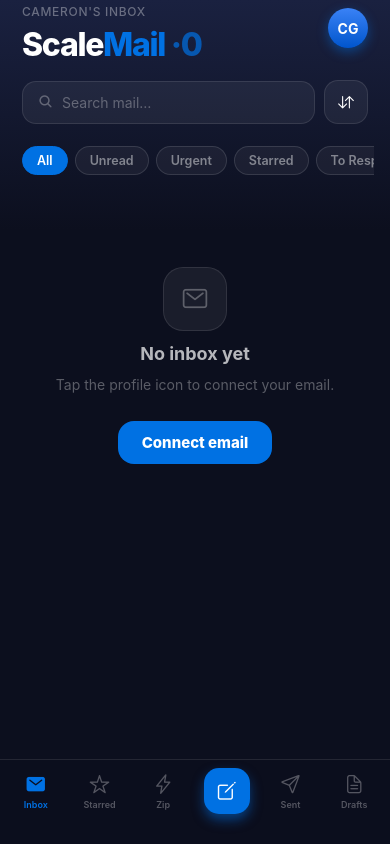
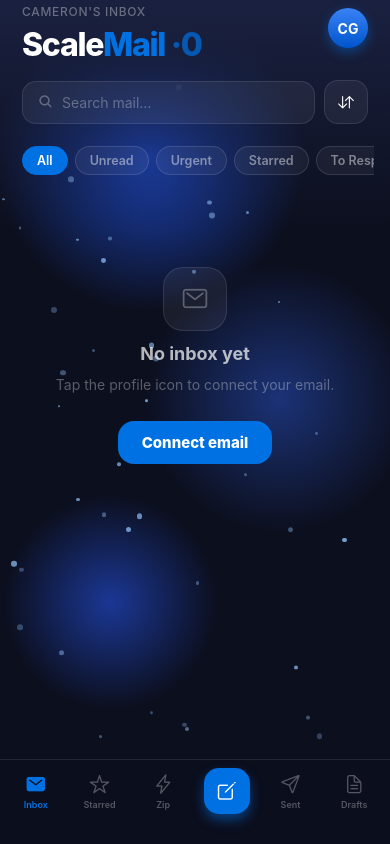
Before and after one commit to cameron-scale/fyxer-email-assistant, a React Native app: screen / in a window 390 px wide. Built offline with nearby package versions, Linux system fonts and the light colour scheme; what expo-web-browser would draw is missing.

Commit message:
Stage 1: animated aurora background with per-folder/email palettes

```diff
--- a/App.js
+++ b/App.js
@@ -1,11 +1,12 @@
 // App.js — entry point. Sets up the shared store, a tiny screen navigator, the
 // ScaleMail bottom tab bar, and the slide-up Compose / Profile sheets.
 
-import React, { useState, useCallback } from 'react';
+import React, { useState, useCallback, useEffect } from 'react';
 import { StatusBar } from 'expo-status-bar';
 import { View, StyleSheet } from 'react-native';
 import { colors } from './src/theme';
 import { StoreProvider, useStore } from './src/store';
+import AuroraBackground from './src/components/AuroraBackground';
 import InboxScreen from './src/screens/InboxScreen';
 import TriageScreen from './src/screens/TriageScreen';
 import DetailScreen from './src/screens/DetailScreen';
@@ -40,8 +41,11 @@ const SCREENS = {
 const TAB_SCREENS = ['Inbox', 'Starred', 'Sent', 'Drafts'];
 const DARK_SCREENS = ['Inbox', 'Starred', 'Triage', 'Sent', 'Drafts'];
 
+// Which aurora palette a top-level screen uses (Detail sets its own per-email).
+const SCREEN_PALETTE = { Starred: 'starred', Sent: 'sent', Drafts: 'drafts' };
+
 function AppShell() {
-  const { emails } = useStore();
+  const { emails, setPalette } = useStore();
   const [stack, setStack] = useState([{ name: 'Inbox', params: {} }]);
   const [sheet, setSheet] = useState(null); // 'compose' | 'profile' | null
 
@@ -61,9 +65,15 @@ function AppShell() {
   const showTabBar = TAB_SCREENS.includes(top.name);
   const inboxBadge = emails.filter((e) => e.read === false).length;
 
+  // Shift the aurora palette to match the current folder (Detail handles per-email).
+  useEffect(() => {
+    if (top.name !== 'Detail') setPalette(SCREEN_PALETTE[top.name] || 'default');
+  }, [top.name, setPalette]);
+
   return (
     <View style={styles.root}>
       <StatusBar style={DARK_SCREENS.includes(top.name) ? 'light' : 'dark'} />
+      <AuroraBackground />
       <Screen
         navigate={navigate}
         goBack={goBack}
--- /dev/null
+++ b/src/components/AuroraBackground.js
@@ -0,0 +1,146 @@
+// AuroraBackground.js — an animated aurora that lives behind all UI. Three soft
+// radial "orbs" drift and breathe while 40 tiny particles float upward. The color
+// palette shifts with the current folder / email (driven by store.palette). This
+// is the React-Native equivalent of the requested CSS aurora (no DOM here): orbs
+// are react-native-svg radial gradients, motion is the Animated API, and the top
+// fade replaces the CSS mask-image.
+
+import React, { useEffect, useMemo, useRef } from 'react';
+import { View, StyleSheet, Animated, Dimensions, Easing } from 'react-native';
+import Svg, { Defs, RadialGradient, Stop, Rect } from 'react-native-svg';
+import { LinearGradient } from 'expo-linear-gradient';
+import { colors } from '../theme';
+import { useStore } from '../store';
+
+const { width, height } = Dimensions.get('window');
+
+// Palettes per folder / email category. o1/o2/o3 = orb colors, p = particle color.
+export const PALETTES = {
+  default: { o1: '#1D4ED8', o2: '#1E3A8A', o3: '#1E40AF', p: '#93C5FD' },
+  clients: { o1: '#1D4ED8', o2: '#1E3A8A', o3: '#2563EB', p: '#93C5FD' },
+  work:    { o1: '#6D28D9', o2: '#4C1D95', o3: '#7C3AED', p: '#C4B5FD' },
+  finance: { o1: '#059669', o2: '#065F46', o3: '#047857', p: '#6EE7B7' },
+  urgent:  { o1: '#B91C1C', o2: '#7F1D1D', o3: '#991B1B', p: '#FCA5A5' },
+  starred: { o1: '#B45309', o2: '#78350F', o3: '#D97706', p: '#FCD34D' },
+  sent:    { o1: '#334155', o2: '#1E293B', o3: '#475569', p: '#CBD5E1' },
+  drafts:  { o1: '#0369A1', o2: '#0C4A6E', o3: '#0284C7', p: '#7DD3FC' },
+  meeting: { o1: '#4338CA', o2: '#312E81', o3: '#3730A3', p: '#A5B4FC' },
+};
+
+// One drifting orb (Svg radial gradient) animated via translate + scale.
+function Orb({ id, size, color, style, keyframes, duration }) {
+  const t = useRef(new Animated.Value(0)).current;
+  useEffect(() => {
+    const loop = Animated.loop(
+      Animated.timing(t, { toValue: 1, duration, easing: Easing.inOut(Easing.ease), useNativeDriver: true }),
+    );
+    loop.start();
+    return () => loop.stop();
+  }, [duration, t]);
+
+  const inputRange = keyframes.map((k) => k.at);
+  const translateX = t.interpolate({ inputRange, outputRange: keyframes.map((k) => k.x) });
+  const translateY = t.interpolate({ inputRange, outputRange: keyframes.map((k) => k.y) });
+  const scale = t.interpolate({ inputRange, outputRange: keyframes.map((k) => k.s) });
+
+  return (
+    <Animated.View style={[{ position: 'absolute', width: size, height: size }, style, { transform: [{ translateX }, { translateY }, { scale }] }]}>
+      <Svg width={size} height={size}>
+        <Defs>
+          <RadialGradient id={id} cx="50%" cy="50%" r="50%">
+            <Stop offset="0%" stopColor={color} stopOpacity={0.82} />
+            <Stop offset="70%" stopColor={color} stopOpacity={0} />
+          </RadialGradient>
+        </Defs>
+        <Rect width={size} height={size} fill={`url(#${id})`} />
+      </Svg>
+    </Animated.View>
+  );
+}
+
+// One particle floating upward, seeded to a random phase so they're desynced.
+function Particle({ color }) {
+  const cfg = useRef({
+    left: Math.random() * width,
+    size: 2 + Math.random() * 4,
+    bottom: Math.random() * height * 0.2,
+    dur: (22 + Math.random() * 20) * 1000,
+    maxOp: 0.3 + Math.random() * 0.5,
+    phase: Math.random(),
+  }).current;
+  const v = useRef(new Animated.Value(cfg.phase)).current;
+
+  useEffect(() => {
+    let loop;
+    // Finish the partial first cycle (the random phase), then loop continuously.
+    const first = Animated.timing(v, { toValue: 1, duration: cfg.dur * (1 - cfg.phase), easing: Easing.linear, useNativeDriver: true });
+    first.start(({ finished }) => {
+      if (!finished) return;
+      v.setValue(0);
+      loop = Animated.loop(Animated.timing(v, { toValue: 1, duration: cfg.dur, easing: Easing.linear, useNativeDriver: true }));
+      loop.start();
+    });
+    return () => { first.stop(); loop && loop.stop(); };
+  }, [cfg, v]);
+
+  const translateY = v.interpolate({ inputRange: [0, 1], outputRange: [0, -680] });
+  const opacity = v.interpolate({ inputRange: [0, 0.08, 0.88, 1], outputRange: [0, cfg.maxOp, cfg.maxOp, 0] });
+
+  return (
+    <Animated.View
+      pointerEvents="none"
+      style={{
+        position: 'absolute', left: cfg.left, bottom: cfg.bottom,
+        width: cfg.size, height: cfg.size, borderRadius: cfg.size / 2,
+        backgroundColor: color, opacity, transform: [{ translateY }],
+      }}
+    />
+  );
+}
+
+export default function AuroraBackground() {
+  const { palette } = useStore();
+  const pal = PALETTES[palette] || PALETTES.default;
+
+  // Gentle crossfade when the palette changes.
+  const fade = useRef(new Animated.Value(1)).current;
+  useEffect(() => {
+    Animated.sequence([
+      Animated.timing(fade, { toValue: 0.45, duration: 450, useNativeDriver: true }),
+      Animated.timing(fade, { toValue: 1, duration: 900, useNativeDriver: true }),
+    ]).start();
+  }, [palette, fade]);
+
+  const particles = useMemo(() => Array.from({ length: 40 }), []);
+
+  return (
+    <View style={styles.layer} pointerEvents="none">
+      <Animated.View style={[StyleSheet.absoluteFill, { opacity: fade }]}>
+        <Orb
+          id="orb1" size={420} color={pal.o1} style={{ top: -80, left: -100 }} duration={18000}
+          keyframes={[{ at: 0, x: 0, y: 0, s: 1 }, { at: 0.33, x: 60, y: 40, s: 1.08 }, { at: 0.66, x: -30, y: 60, s: 0.94 }, { at: 1, x: 0, y: 0, s: 1 }]}
+        />
+        <Orb
+          id="orb2" size={360} color={pal.o2} style={{ top: 200, right: -100 }} duration={22000}
+          keyframes={[{ at: 0, x: 0, y: 0, s: 1 }, { at: 0.25, x: -50, y: 30, s: 1.1 }, { at: 0.75, x: 40, y: -50, s: 0.92 }, { at: 1, x: 0, y: 0, s: 1 }]}
+        />
+        <Orb
+          id="orb3" size={300} color={pal.o3} style={{ bottom: 80, left: -60 }} duration={26000}
+          keyframes={[{ at: 0, x: 0, y: 0, s: 1 }, { at: 0.4, x: 70, y: -40, s: 1.06 }, { at: 0.8, x: -20, y: 50, s: 0.97 }, { at: 1, x: 0, y: 0, s: 1 }]}
+        />
+        {particles.map((_, i) => <Particle key={i} color={pal.p} />)}
+      </Animated.View>
+      {/* Top fade — the aurora eases in below the header (≈ CSS mask-image). */}
+      <LinearGradient
+        colors={[colors.bg, 'rgba(12,15,30,0)']}
+        style={styles.topFade}
+        pointerEvents="none"
+      />
+    </View>
+  );
+}
+
+const styles = StyleSheet.create({
+  layer: { position: 'absolute', top: 0, left: 0, right: 0, bottom: 0, zIndex: 0, overflow: 'hidden', backgroundColor: colors.bg },
+  topFade: { position: 'absolute', top: 0, left: 0, right: 0, height: 90 },
+});
--- a/src/screens/ConnectScreen.js
+++ b/src/screens/ConnectScreen.js
@@ -182,7 +182,7 @@ function ProviderCard({ icon, color, title, subtitle, connected, busy, onPress,
 }
 
 const styles = StyleSheet.create({
-  safe: { flex: 1, backgroundColor: colors.bg },
+  safe: { flex: 1, backgroundColor: 'transparent' },
   backRow: { flexDirection: 'row', alignItems: 'center', padding: space.md },
   backText: { color: colors.text, fontSize: font.title, fontWeight: '600' },
   body: { padding: space.lg },
--- a/src/screens/DetailScreen.js
+++ b/src/screens/DetailScreen.js
@@ -19,12 +19,23 @@ function initials(name = '') {
   return (parts[0][0] + parts[parts.length - 1][0]).toUpperCase();
 }
 
+// Aurora palette for an open email, from its band/category.
+const BAND_PALETTE = { urgent: 'urgent', clients: 'clients', work: 'work', meeting: 'meeting', finance: 'finance' };
+
 export default function DetailScreen({ params, goBack, navigate }) {
-  const { emails, archive, snooze, markRead, toggleVip, loadFullBody } = useStore();
+  const { emails, archive, snooze, markRead, toggleVip, loadFullBody, setPalette } = useStore();
   const email = emails.find((e) => e.id === params.id);
 
   React.useEffect(() => {
     if (email && email.read === false) markRead(email.id);
+  }, [email?.id]); // eslint-disable-line react-hooks/exhaustive-deps
+
+  // Shift the aurora to match this email; restore default on leave.
+  React.useEffect(() => {
+    if (!email) return undefined;
+    const band = bandFor(email);
+    setPalette(email.priority?.isVip ? 'starred' : (BAND_PALETTE[band.key] || 'default'));
+    return () => setPalette('default');
   }, [email?.id]); // eslint-disable-line react-hooks/exhaustive-deps
 
   // The inbox list only carries a short preview; fetch the full body on open.
--- a/src/screens/InboxScreen.js
+++ b/src/screens/InboxScreen.js
@@ -260,7 +260,7 @@ export default function InboxScreen({ navigate, starred, openSheet }) {
 }
 
 const styles = StyleSheet.create({
-  safe: { flex: 1, backgroundColor: colors.bg },
+  safe: { flex: 1, backgroundColor: 'transparent' }, // aurora shows through
   glow: { position: 'absolute', top: 0, left: 0, right: 0, height: 230 },
   list: { paddingHorizontal: 16, paddingBottom: 120 },
   header: { paddingHorizontal: 6, paddingTop: 4 },
--- a/src/screens/MailboxScreen.js
+++ b/src/screens/MailboxScreen.js
@@ -82,7 +82,7 @@ export default function MailboxScreen({ navigate, route, openSheet }) {
 }
 
 const styles = StyleSheet.create({
-  safe: { flex: 1, backgroundColor: colors.bg },
+  safe: { flex: 1, backgroundColor: 'transparent' },
   glow: { position: 'absolute', top: 0, left: 0, right: 0, height: 230 },
   list: { paddingHorizontal: 16, paddingBottom: 120 },
   header: { flexDirection: 'row', justifyContent: 'space-between', alignItems: 'flex-start', paddingHorizontal: 6, paddingTop: 4, marginBottom: 14 },
--- a/src/screens/TriageScreen.js
+++ b/src/screens/TriageScreen.js
@@ -185,7 +185,7 @@ function ActionButton({ icon, color, label, onPress, big }) {
 }
 
 const styles = StyleSheet.create({
-  safe: { flex: 1, backgroundColor: colors.bg },
+  safe: { flex: 1, backgroundColor: 'transparent' },
   bar: {
     flexDirection: 'row', alignItems: 'center', justifyContent: 'space-between',
     paddingHorizontal: space.lg, paddingVertical: space.md,
```
